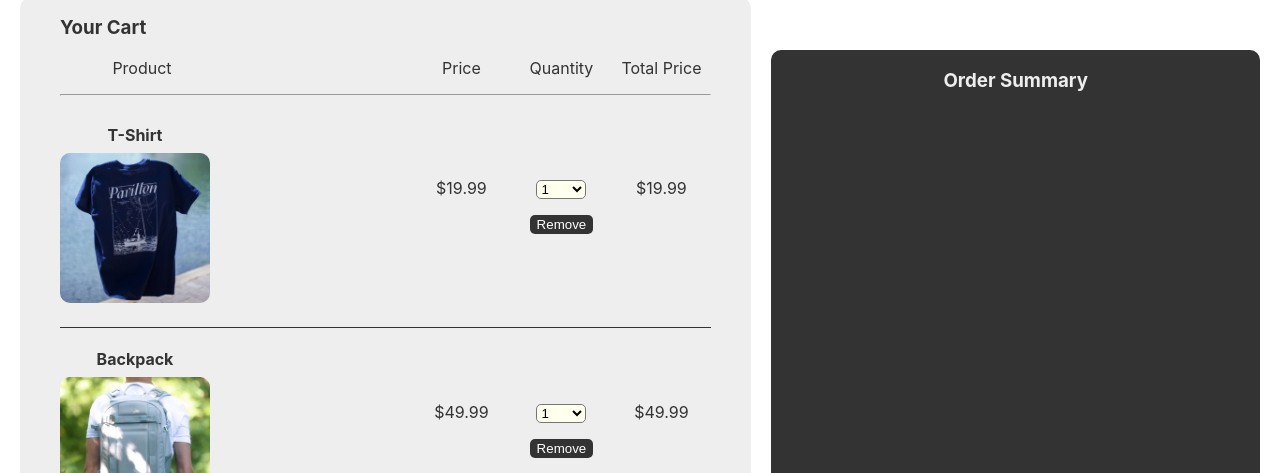
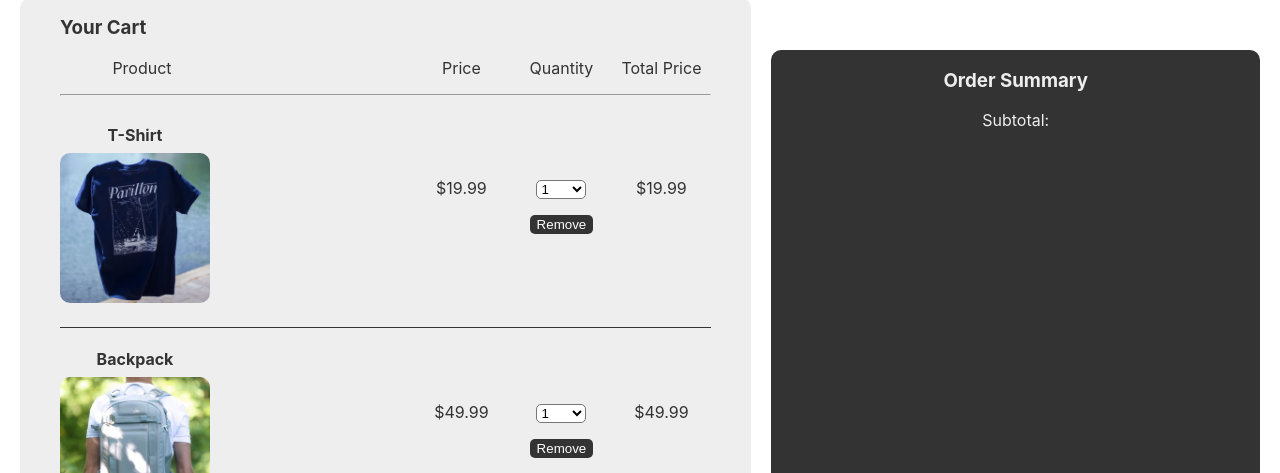
Before and after one commit to calgil/code-commerce, a React (Create React App) app: page / in a window 1280 px wide. Both pictures are taken after a click on the icon 1131 px from the left and 40 px from the top of the page. Shown: the part 125-598 px from the top of the page. Built offline with nearby package versions, Linux system fonts and the light colour scheme.

Commit message:
fix update cart quantity

```diff
--- a/src/components/Cart/Cart.jsx
+++ b/src/components/Cart/Cart.jsx
@@ -2,23 +2,52 @@ import React from "react";
 import s from './Cart.module.css';
 import { faXmark } from '@fortawesome/free-solid-svg-icons';
 import { FontAwesomeIcon } from "@fortawesome/react-fontawesome";
-import { items } from '../../utilities/constants';
 import CartItem from "../CartItem/CartItem";
 import OrderSummary from "../OrderSummary/OrderSummary";
+import shirt from '../../assets/shirt.jpeg';
+import backpack from '../../assets/backpack.jpeg';
 
 class Cart extends React.Component {
     constructor(props){
         super(props);
         this.state = {
             subtotal: 0,
+            userShoppingCart: [
+                { name: 'T-Shirt', quantity: 1, image: shirt, price: 19.99, },
+                { name: 'Backpack', quantity: 1, image: backpack, price: 49.99, },
+            ]
         }
     }
 
-    updateSubtotal = (itemTotal) => {
-
+    calcSubtotal = () => {
+        // I thought I could iterate through shoppingCart and update the subtotal from there.
+        // Idk how to make a subtotal I guess. ugh
+        // const { userShoppingCart } = this.state;
+        // userShoppingCart.forEach((item) => {
+        //     let total = item.quantity * item.price;
+        //     console.log(total.toFixed(2));
+        // })
     }
 
+    updateQuantity = (name, value) => {
+        this.setState((prevState) => ({
+            userShoppingCart: prevState.userShoppingCart.map((item) => (
+                item.name === name
+                ? Object.assign(item, {quantity: value})
+                : item
+            ))
+        }));
+        this.calcSubtotal();
+    }
+
+
+
+    // componentDidMount() {
+    //     this.calcSubtotal();
+    // }
+
     render(){
+        const { userShoppingCart } = this.state
         return (
             <div className={s.cartBg}>
                 <div className={s.close}>
@@ -38,17 +67,20 @@ class Cart extends React.Component {
                         </div>
                     </div>
                     <hr />
-                    {items.map((item) => (
+                    {userShoppingCart.map((item) => (
                         <CartItem
                             key={item.name}
                             name={item.name}
                             img={item.image}
                             price={item.price}
-                            updateTotalItemPrice={this.updateSubtotal}
+                            quantity={item.quantity}
+                            updateItemQuantity={this.updateQuantity}
                         />
                     ))}
                 </div>
-                <OrderSummary />
+                <OrderSummary
+                    subtotal={this.state.subtotal}
+                 />
             </div>
         )
     }
--- a/src/components/CartItem/CartItem.jsx
+++ b/src/components/CartItem/CartItem.jsx
@@ -5,31 +5,21 @@ class CartItem extends React.Component {
     constructor(props){
         super(props);
         this.state = {
-            quantity: 1,
-            totalPrice: props.price,
+            quantity: props.quantity,
         }
     }
 
-    // Now I need to pass the total price to the parent element so it can do the math
-
-    updatePrice = (quantity) => {
-        const {price, updateTotalItemPrice} = this.props;
-        this.setState({ totalPrice: (price * quantity).toFixed(2) });
-        updateTotalItemPrice(this.state.totalPrice)
-    }
-
-    handleQuantityChange = ({ target: { value }}) => {
-        this.setState({ quantity: +value });
-        this.updatePrice(value);
+    handleQuantityChange = ({ target: { name, value }}) => {
+        this.props.updateItemQuantity(name, +value);
     }
 
     removeItem = () => {
-        this.setState({ quantity: 0 });
+        const { name } = this.props
+        this.props.updateItemQuantity(name, 0)
     }
 
     render() {
-        const { name, img, price, } = this.props;
-        const { quantity, totalPrice } = this.state;
+        const { name, img, quantity, price, } = this.props;
         return (
 
             <div>
@@ -49,25 +39,25 @@ class CartItem extends React.Component {
                             <select
                                 className={s.qtySelect}
                                 onChange={this.handleQuantityChange}
-                                name="qty"
+                                name={name}
                                 id="qty"
                                 defaultValue={1}
                                 >
-                                <option value="0">0</option>
-                                <option value="1">1</option>
-                                <option value="2">2</option>
-                                <option value="3">3</option>
-                                <option value="4">4</option>
-                                <option value="5">5</option>
-                                <option value="6">6</option>
-                                <option value="7">7</option>
-                                <option value="8">8</option>
-                                <option value="9">9</option>
+                                <option value={0}>0</option>
+                                <option value={1}>1</option>
+                                <option value={2}>2</option>
+                                <option value={3}>3</option>
+                                <option value={4}>4</option>
+                                <option value={5}>5</option>
+                                <option value={6}>6</option>
+                                <option value={7}>7</option>
+                                <option value={8}>8</option>
+                                <option value={9}>9</option>
                             </select>
                             <button className={s.removeBtn} onClick={this.removeItem}>Remove</button>
                         </div>
                         <div className={s.totalPriceContainer}>
-                            <span className={s.price}>${totalPrice}</span>
+                            <span className={s.price}>${(quantity * price).toFixed(2)}</span>
                         </div>
                     </div>
                 </div>
--- a/src/components/CartItem/CartItem.module.css
+++ b/src/components/CartItem/CartItem.module.css
@@ -24,12 +24,12 @@ img { border-radius: 10px; }
 
 .qtySelect {
     width: 50px;
-    background-color: #ffe;
+    background-color: #fff;
     border-radius: 5px;
 }
 
 .qtySelect:focus, .qtySelect:hover, .qtySelect:active {
-    background-color: #eee;
+    background-color: #ffe;
     border: none;
     outline: none;
 }
--- a/src/components/OrderSummary/OrderSummary.jsx
+++ b/src/components/OrderSummary/OrderSummary.jsx
@@ -5,14 +5,16 @@ class OrderSummary extends React.Component {
     constructor(props) {
         super(props);
         this.state = {
-
+            subtotal: 0,
         }
     }
 
     render() {
+        const { subtotal } = this.state
         return (
             <div className={s.summary}>
                 <h3>Order Summary</h3>
+                <p>Subtotal:{(subtotal === 0) ? '' : subtotal}</p>
             </div>
         )
     }
--- a/src/utilities/constants.js
+++ b/src/utilities/constants.js
@@ -1,20 +1,31 @@
 import shirt from '../assets/shirt.jpeg';
 import backpack from '../assets/backpack.jpeg';
-// import coffee from '../assets/coffee.jpeg';
-// import carabiner from '../assets/carabiner.jpeg';
-// import bikeHelmet from '../assets/bikeHelmet.jpeg';
-// import snowboard from '../assets/snowboard.jpeg';
-// import skiis from '../assets/skis.jpeg';
-// import rope from '../assets/rope.jpeg';
+import coffee from '../assets/coffee.jpeg';
+import carabiner from '../assets/carabiner.jpeg';
+import bikeHelmet from '../assets/bikeHelmet.jpeg';
+import snowboard from '../assets/snowboard.jpeg';
+import skiis from '../assets/skis.jpeg';
+import rope from '../assets/rope.jpeg';
 
 
 export const items = [
     { name: 'T-Shirt', image: shirt, price: 19.99 },
     { name: 'Backpack', image: backpack, price: 49.99 },
-    // { name: 'Coffee Maker', image: coffee, price: 14.99 },
-    // { name: 'Carabiner', image: carabiner, price: 7.99 },
-    // { name: 'Bike Helmet', image: bikeHelmet, price: 59.99 },
-    // { name: 'Snowboard', image: snowboard, price: 299.99 },
-    // { name: 'Skiis', image: skiis, price: 499.99 },
-    // { name: 'Climbing Rope', image: rope, price: 99.99 },
-]
+    { name: 'Coffee Maker', image: coffee, price: 14.99 },
+    { name: 'Carabiner', image: carabiner, price: 7.99 },
+    { name: 'Bike Helmet', image: bikeHelmet, price: 59.99 },
+    { name: 'Snowboard', image: snowboard, price: 299.99 },
+    { name: 'Skiis', image: skiis, price: 499.99 },
+    { name: 'Climbing Rope', image: rope, price: 99.99 },
+];
+
+// export const itemImgs = {
+//     shirt: shirt_img,
+//     backpack: backpack_img,
+//     coffee: coffee_img,
+//     carabiner: carabiner_img,
+//     bikeHelmet: bikeHelmet_img,
+//     snowboard: snowboard_img,
+//     skiis: skiis_img,
+//     rope: rope_img,
+// }
```
